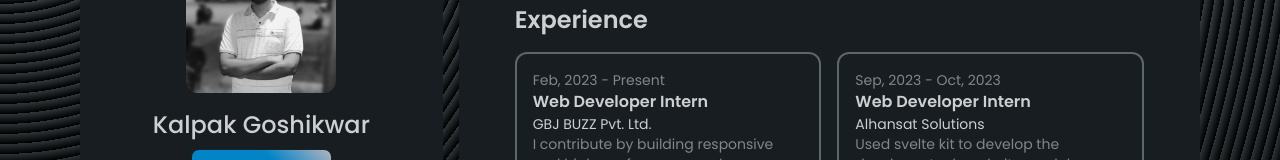
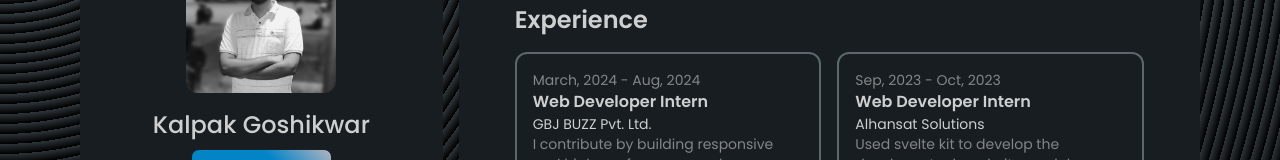
Before and after one commit to Kalpak43/new-portfolio, a Next.js app: page /resume in a window 1280 px wide. Shown: the part 196-356 px from the top of the page. Built offline with nearby package versions, Linux system fonts and the light colour scheme.

Commit message:
UPDATE: minor changes

```diff
--- a/src/app/resume/page.tsx
+++ b/src/app/resume/page.tsx
@@ -80,7 +80,7 @@ export default function page() {
           <h4 className="text-2xl font-[600]">Experience</h4>
           <div className="grid grid-cols-1 md:grid-cols-2 gap-4 card-container">
             <ExperienceCard
-              duration="Feb, 2023 - Present"
+              duration="March, 2024 - Aug, 2024"
               title="Web Developer Intern"
               company="GBJ BUZZ Pvt. Ltd."
               description="I contribute by building responsive and high-performance web applications."
```
